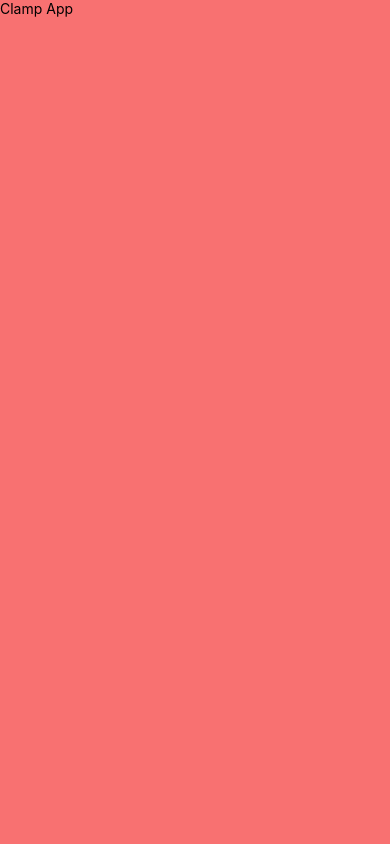
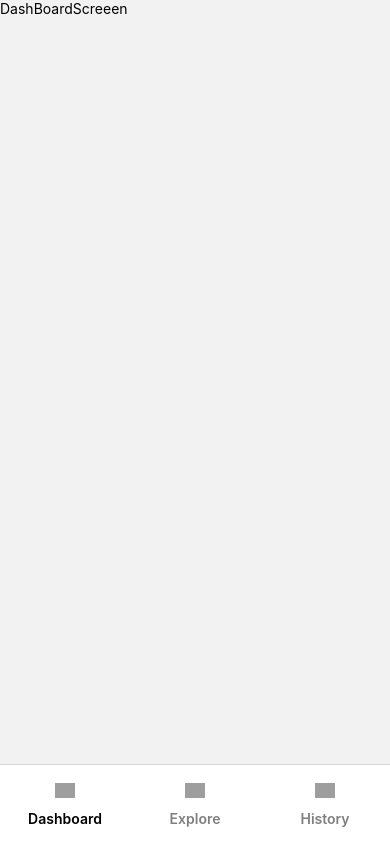
Before and after one commit to krishanu2911/ClampApp, a React Native app: screen / in a window 390 px wide. Built offline with nearby package versions, Linux system fonts and the light colour scheme; grey boxes are pictures that could not be loaded.

Commit message:
feat: routes, screens and bottom tabs bars

```diff
--- a/App.tsx
+++ b/App.tsx
@@ -4,15 +4,17 @@ import {enableScreens} from 'react-native-screens';
 import React from 'react';
 import {Text, View} from 'react-native';
 import {NavigationContainer} from '@react-navigation/native';
+import MainStackNavigator from './src/route/MainStack';
+import {SafeAreaProvider} from 'react-native-safe-area-context';
 
 enableScreens();
 
 function App(): React.JSX.Element {
   return (
     <NavigationContainer>
-      <View className=" flex-1 bg-red-400">
-        <Text>Clamp App</Text>
-      </View>
+      <SafeAreaProvider>
+        <MainStackNavigator />
+      </SafeAreaProvider>
     </NavigationContainer>
   );
 }
--- /dev/null
+++ b/src/constants/imageUrl.ts
@@ -0,0 +1,6 @@
+export const exploreGlobeIcon =
+  'https://res.cloudinary.com/krishanucloud/image/upload/v1704296000/exploreClamp_fsdyp4.png';
+export const homeIcon =
+  'https://res.cloudinary.com/krishanucloud/image/upload/v1704296373/homeClamp_gl0hxg.png';
+export const clockIcon =
+  'https://res.cloudinary.com/krishanucloud/image/upload/v1704296394/historyClamp_yhibk8.png';
--- /dev/null
+++ b/src/route/MainStack.tsx
@@ -0,0 +1,56 @@
+import {createBottomTabNavigator} from '@react-navigation/bottom-tabs';
+import {appTabs} from './util/AppTabs';
+import {Image, Text, View} from 'react-native';
+import {exploreGlobeIcon} from '../constants/imageUrl';
+import {useSafeAreaInsets} from 'react-native-safe-area-context';
+
+const Tabs = createBottomTabNavigator();
+
+export type tabTypes = 'DashBoardTab' | 'ExploreTab' | 'HistoryTab';
+const MainStackNavigator = () => {
+  const insets = useSafeAreaInsets();
+  return (
+    <Tabs.Navigator
+      initialRouteName="DashBoardTab"
+      screenOptions={{
+        lazy: true,
+        headerShown: false,
+        tabBarInactiveTintColor: '#00000099',
+        tabBarActiveTintColor: '#000000',
+        tabBarStyle: {
+          position: 'absolute',
+          height: 80 + insets.bottom,
+        },
+        tabBarShowLabel: false,
+      }}>
+      {appTabs.map(tab => {
+        return (
+          <Tabs.Screen
+            key={tab.tabName}
+            name={tab.tabName}
+            component={tab.component}
+            options={{
+              tabBarIcon: ({focused}) => (
+                <View className=" flex items-center">
+                  <Image
+                    source={{uri: tab.tabIconsUrl}}
+                    resizeMode="contain"
+                    className=" w-5 aspect-square"
+                  />
+                  <Text
+                    className={` ${
+                      focused ? 'text-black' : 'text-black/50'
+                    } text-sm mt-2 font-semibold`}>
+                    {tab.tabName}
+                  </Text>
+                </View>
+              ),
+            }}
+          />
+        );
+      })}
+    </Tabs.Navigator>
+  );
+};
+
+export default MainStackNavigator;
--- /dev/null
+++ b/src/route/util/AppTabs.ts
@@ -0,0 +1,18 @@
+import { clockIcon, exploreGlobeIcon, homeIcon } from '../../constants/imageUrl';
+import DashBoardScreeen from '../../screens/DashBoardScreen';
+import ExploreScreeen from '../../screens/ExploreScreen';
+import HistoryScreeen from '../../screens/HistoryScreen';
+
+export type tabTypes = 'Dashboard' | 'Explore' | 'History';
+
+export interface AppTabsInterface {
+  tabName: tabTypes;
+  tabIconsUrl: string;
+  component: () => JSX.Element;
+}
+
+export const appTabs: AppTabsInterface[] = [
+  {tabName: 'Dashboard', tabIconsUrl: homeIcon, component: DashBoardScreeen},
+  {tabName: 'Explore',tabIconsUrl: exploreGlobeIcon, component: ExploreScreeen},
+  {tabName: 'History',tabIconsUrl: clockIcon, component: HistoryScreeen},
+];
--- /dev/null
+++ b/src/screens/DashBoardScreen.tsx
@@ -0,0 +1,12 @@
+import {Text, View} from 'react-native';
+import { SafeAreaView } from 'react-native-safe-area-context';
+
+const DashBoardScreeen = () => {
+  return (
+    <SafeAreaView>
+      <Text>DashBoardScreeen</Text>
+    </SafeAreaView>
+  );
+};
+
+export default DashBoardScreeen;
--- /dev/null
+++ b/src/screens/ExploreScreen.tsx
@@ -0,0 +1,11 @@
+import {Text, View} from 'react-native';
+
+const ExploreScreeen = () => {
+  return (
+    <View>
+      <Text>ExploreScreeen</Text>
+    </View>
+  );
+};
+
+export default ExploreScreeen;
--- /dev/null
+++ b/src/screens/HistoryScreen.tsx
@@ -0,0 +1,11 @@
+import {Text, View} from 'react-native';
+
+const HistoryScreeen = () => {
+  return (
+    <View>
+      <Text>HistoryScreeen</Text>
+    </View>
+  );
+};
+
+export default HistoryScreeen;
```
